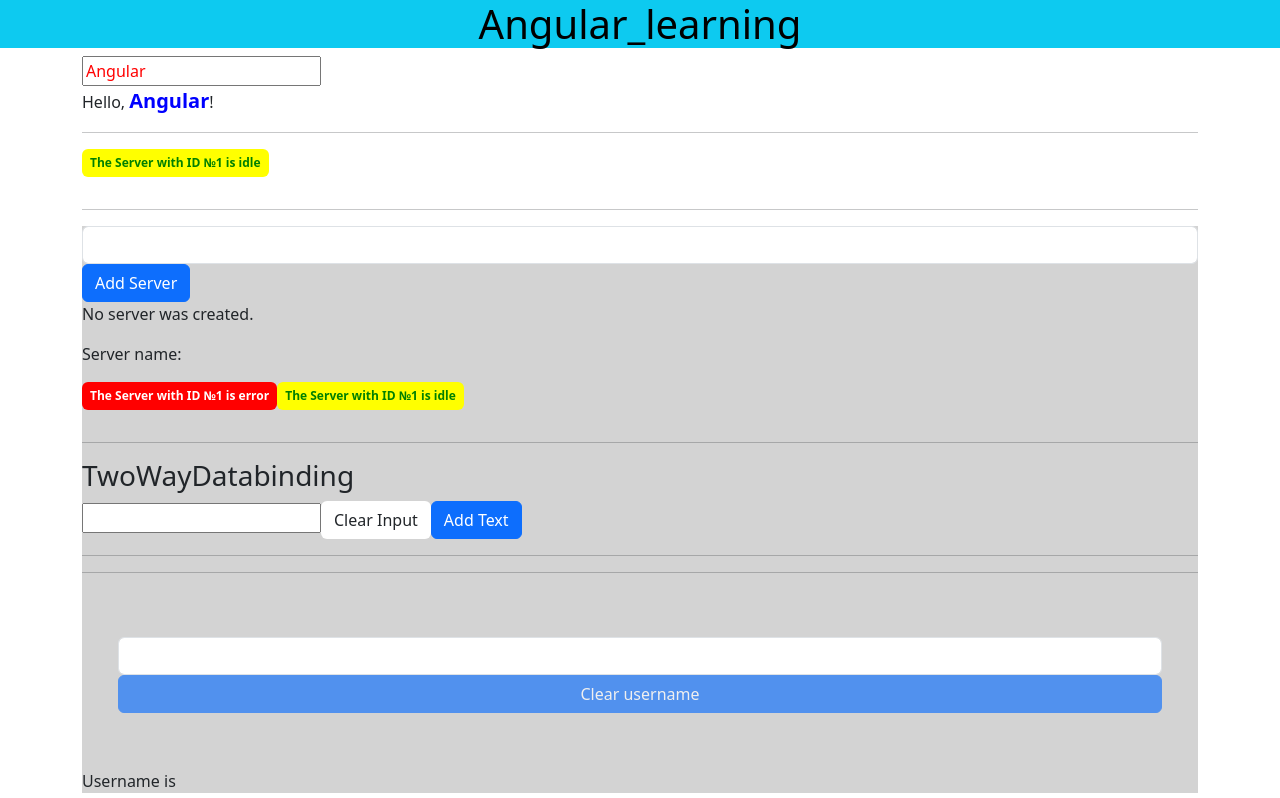
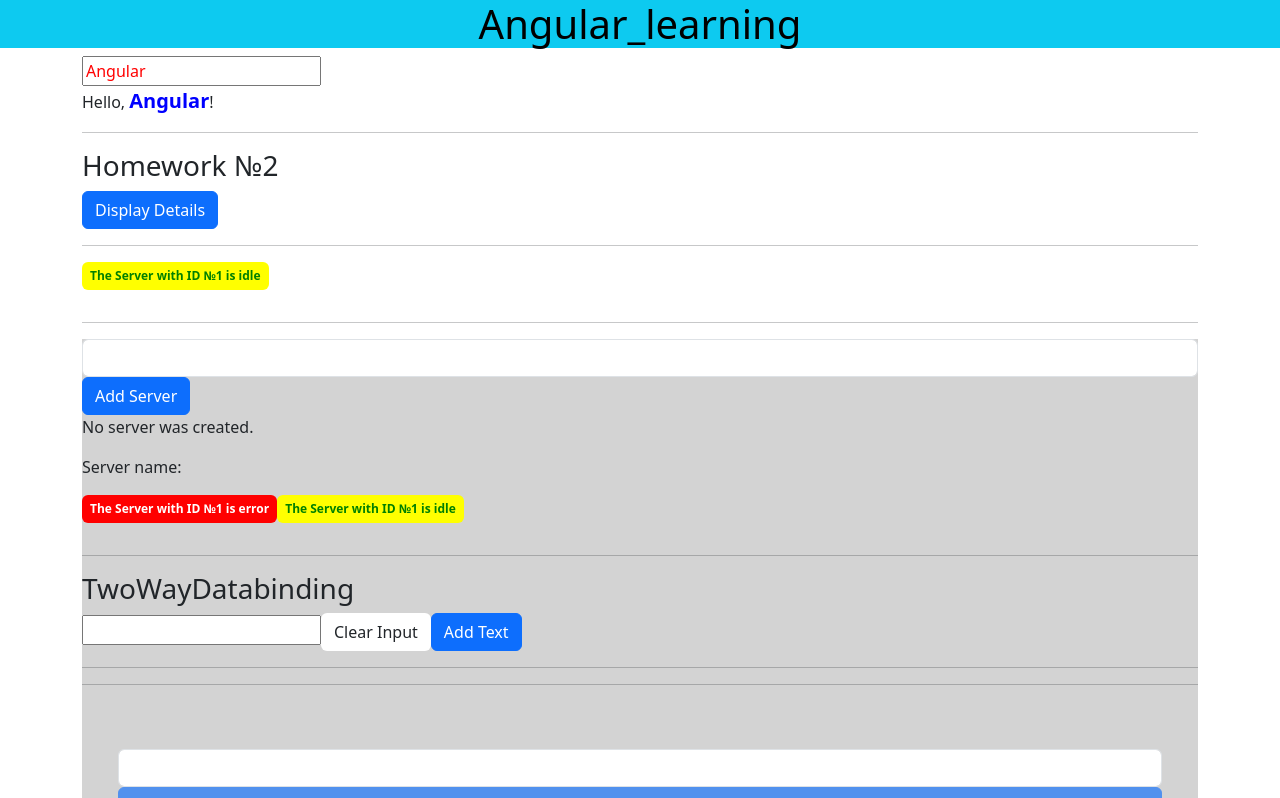
Before and after one commit to MAG1980/Angular_learning, an Angular app: page / in a window 1280 px wide. Shown: the top 798 px of the page. Built offline with nearby package versions, Linux system fonts and the light colour scheme.

Commit message:
Домашнее задание №2. *ngIf ngClass ngStyle *ngFor (с использованием index).

```diff
--- a/src/app/app.component.html
+++ b/src/app/app.component.html
@@ -3,6 +3,8 @@
   <div class="container col-xs-12">
     <input type="text" [(ngModel)]="name">
     <p>Hello, <span>{{ name }}</span>!</p>
+    <hr>
+    <app-home-work2></app-home-work2>
     <hr>
     <app-server></app-server>
     <hr>
@@ -10,5 +12,6 @@
     <hr>
     <app-warning-alert></app-warning-alert>
     <app-success-alert></app-success-alert>
+
   </div>
 </main>
--- a/src/app/app.module.ts
+++ b/src/app/app.module.ts
@@ -7,13 +7,15 @@
 import { ServersComponent } from './servers/servers.component';
 import { WarningAlertComponent } from "./warning-alert/warning-alert.component";
 import { SuccessAlertComponent } from './success-alert/success-alert.component';
+import { HomeWork2Component } from './home-work2/home-work2.component';
 
 @NgModule({
   declarations: [
     AppComponent,
     ServersComponent,
     WarningAlertComponent,
-    SuccessAlertComponent
+    SuccessAlertComponent,
+    HomeWork2Component
   ],
   imports: [
     BrowserModule,
--- /dev/null
+++ b/src/app/home-work2/home-work2.component.html
@@ -0,0 +1,14 @@
+<div>
+  <h3>Homework №2</h3>
+  <button
+    class="btn btn-primary"
+    (click)="onClickDisplayDetails()">Display Details
+  </button>
+  <p *ngIf="showInformation">Secret information</p>
+  <p
+    *ngFor="let logItem of log; let index"
+    [ngClass]="{'bg-primary':index.id>=5 && logItem.id<=7}"
+    [ngStyle]="{color: logItem.id>=5?'white':'black'}"
+  >{{ logItem.id }}. {{ logItem.date }}
+  </p>
+</div>
--- /dev/null
+++ b/src/app/home-work2/home-work2.component.ts
@@ -0,0 +1,20 @@
+import { Component } from '@angular/core';
+
+export type LogItem = { id: number, date: Date }
+
+@Component({
+  selector: 'app-home-work2',
+  templateUrl: './home-work2.component.html'
+})
+export class HomeWork2Component {
+  showInformation: boolean = false
+  log: LogItem[] = []
+
+  onClickDisplayDetails() {
+    this.showInformation = !this.showInformation
+    this.log.push({
+      id: this.log.length + 1,
+      date: new Date(),
+    })
+  }
+}
```
